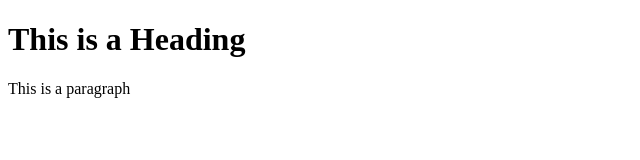
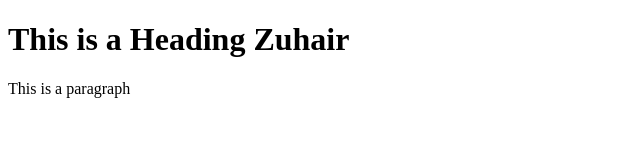
Before and after one commit to zuhair2025/testrepo, a plain HTML site: page index.html in a window 1280 px wide. Shown: the whole page, without its empty margins (0-640 px from the left). Drawn offline with Linux system fonts and the light colour scheme.

Commit message:
changes in dev

```diff
--- a/index.html
+++ b/index.html
@@ -7,7 +7,7 @@
     <title>Document</title>
 </head>
 <body>
-    <h1>This is a Heading</h1>
+    <h1>This is a Heading Zuhair</h1>
     <p>This is a paragraph</p>
 </body>
 </html>
```
Also changed, not shown: 1 other file.
